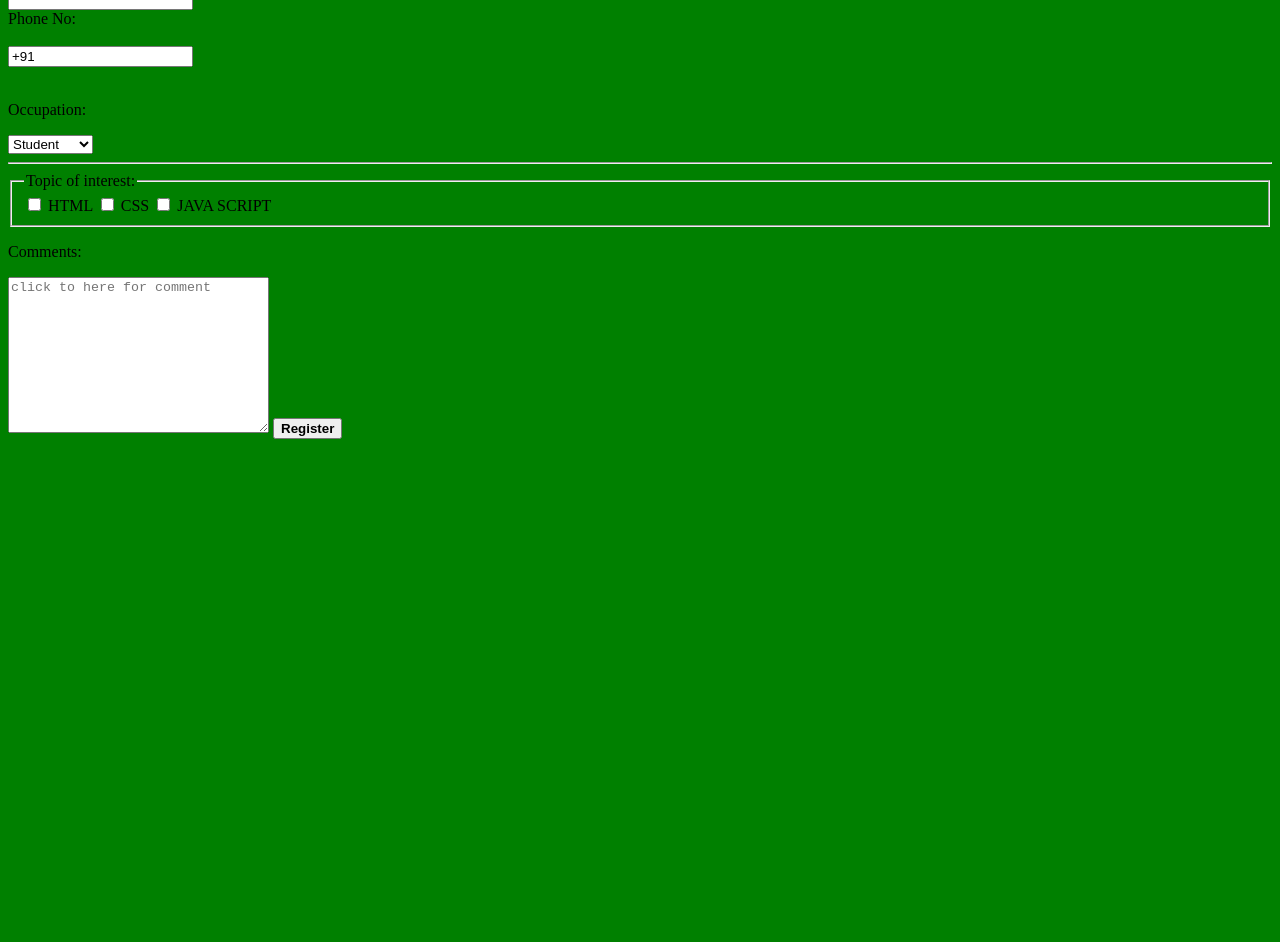
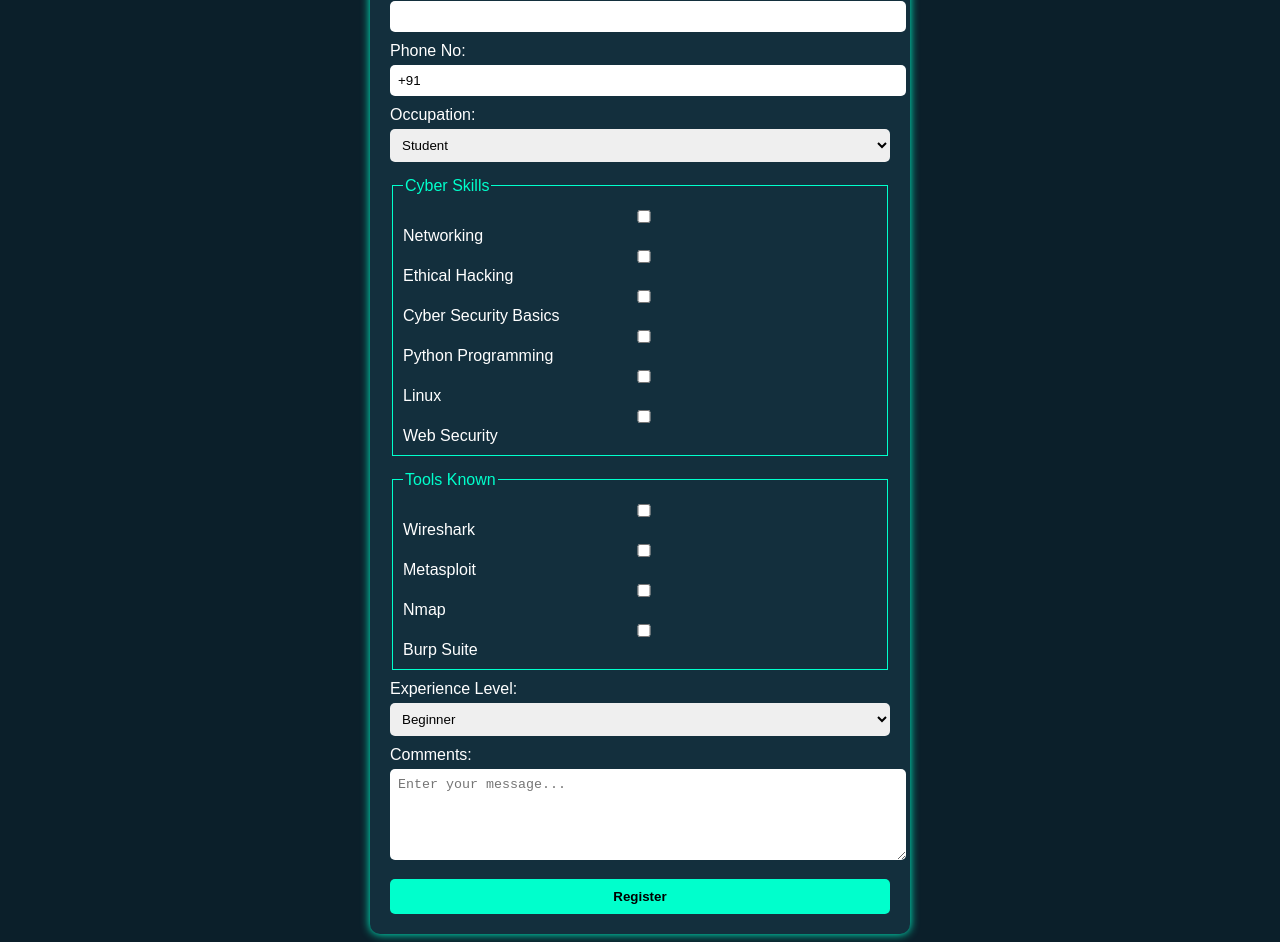
Before and after one commit to devanshgupta73/Portfolio-, a plain HTML site: page project1.html in a window 1280 px wide. Shown: the part 194-1136 px from the top of the page. Before the commit the page ends 800 px from the top, so only its background shows below. Drawn offline with Linux system fonts and the light colour scheme.

Commit message:
Update project1.html

```diff
--- a/project1.html
+++ b/project1.html
@@ -1,3 +1,5 @@
+
+
 
 
 
@@ -5,49 +7,134 @@
 <!DOCTYPE html>
 <html>
 <head>
-        <title>Page Title</title>
+    <title>Cyber Event Registration</title>
+
+    <style>
+        body {
+            background-color: #0b1f2a;
+            color: #ffffff;
+            font-family: Arial, sans-serif;
+        }
+
+        .container {
+            width: 90%;
+            max-width: 500px;
+            margin: auto;
+            padding: 20px;
+            background: #132f3d;
+            border-radius: 10px;
+            box-shadow: 0 0 10px #00ffcc;
+        }
+
+        h1 {
+            text-align: center;
+            color: #00ffcc;
+        }
+
+        label {
+            display: block;
+            margin-top: 10px;
+        }
+
+        input, select, textarea {
+            width: 100%;
+            padding: 8px;
+            margin-top: 5px;
+            border-radius: 5px;
+            border: none;
+        }
+
+        fieldset {
+            margin-top: 15px;
+            border: 1px solid #00ffcc;
+            padding: 10px;
+        }
+
+        legend {
+            color: #00ffcc;
+        }
+
+        .btn {
+            width: 100%;
+            padding: 10px;
+            background: #00ffcc;
+            color: black;
+            font-weight: bold;
+            border: none;
+            border-radius: 5px;
+            margin-top: 15px;
+            cursor: pointer;
+        }
+
+        .btn:hover {
+            background: #00ccaa;
+        }
+    </style>
 </head>
-    <body style="background-color:green;">
+
+<body>
+
+<div class="container">
+
 <h1>Cyber Event Registration</h1>
-        <hr>
+
 <form>
-        <label for="name">Name:</label>
-        <br />
-        <br />
-        <input type="text" id="name">
-        <br />
-        <label for="email">Email:</label>
-        <br />
-        <br />
-        <input type="email" id="email">
-        <br />
-        <label for="ph">Phone No:</label>
-        <br />
-        <br />
-        <input type="tel" id="ph" value="+91 ">
-        <br />
-        <br />
-         <p>Occupation:</p>
-        <select>
-            <option name="st">Student</option>
-            <option name="pr">Profession</option>
-            <option name="other">Others</option>
+
+    <label>Name:</label>
+    <input type="text" required>
+
+    <label>Email:</label>
+    <input type="email" required>
+
+    <label>Phone No:</label>
+    <input type="tel" value="+91" required>
+
+    <label>Occupation:</label>
+    <select required>
+        <option>Student</option>
+        <option>Professional</option>
+        <option>Researcher</option>
+        <option>Other</option>
     </select>
-        <hr>
+
+    <!-- Cyber Skills -->
     <fieldset>
-            <legend>Topic of interest:</legend>
-            <input type="checkbox" id="html">
-            <label for="html">HTML</label>
-            <input type="checkbox" id="css">
-            <label for="css">CSS</label>
-            <input type="checkbox" id="JS">
-            <label for="JS">JAVA SCRIPT</label>
+        <legend>Cyber Skills</legend>
 
+        <input type="checkbox"> Networking<br>
+        <input type="checkbox"> Ethical Hacking<br>
+        <input type="checkbox"> Cyber Security Basics<br>
+        <input type="checkbox"> Python Programming<br>
+        <input type="checkbox"> Linux<br>
+        <input type="checkbox"> Web Security<br>
     </fieldset>
 
-        <p>Comments:</p>
-        <textarea name="text" id="text" cols="30" rows="10"placeholder="click to here for comment"></textarea>
-        <button name="register"><b>Register</b></button>
+    <!-- Tools -->
+    <fieldset>
+        <legend>Tools Known</legend>
+
+        <input type="checkbox"> Wireshark<br>
+        <input type="checkbox"> Metasploit<br>
+        <input type="checkbox"> Nmap<br>
+        <input type="checkbox"> Burp Suite<br>
+    </fieldset>
+
+    <!-- Experience -->
+    <label>Experience Level:</label>
+    <select>
+        <option>Beginner</option>
+        <option>Intermediate</option>
+        <option>Advanced</option>
+    </select>
+
+    <label>Comments:</label>
+    <textarea rows="5" placeholder="Enter your message..."></textarea>
+
+    <button class="btn">Register</button>
+
 </form>
+
+</div>
+
 </body>
 </html>
```
Lines whose indentation alone changed are shown as unchanged.
